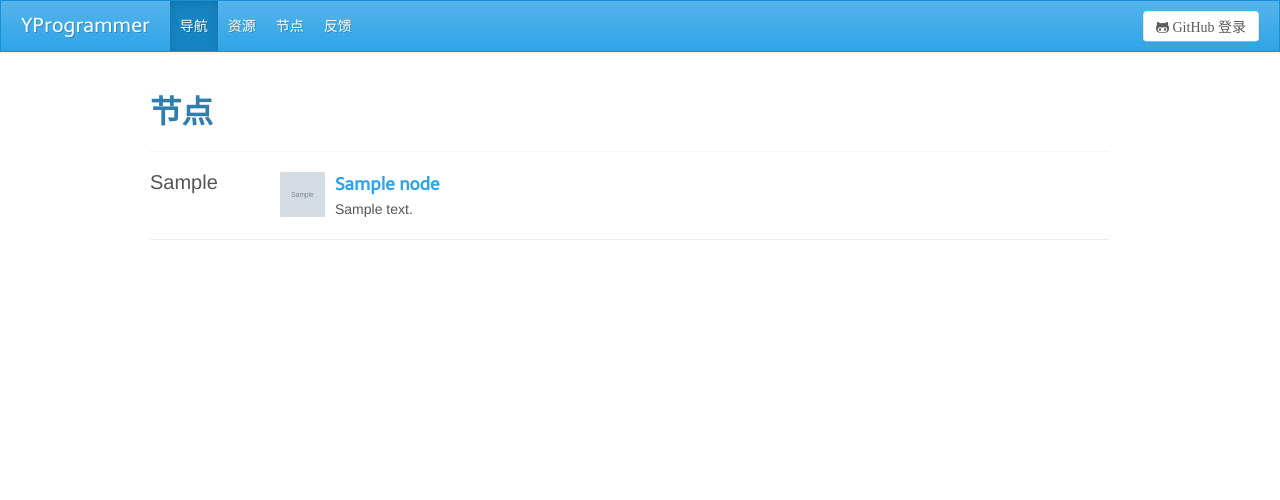
After one commit to hustlzp/yprogrammer, a Django app: page /nodes/all/ in a window 1280 px wide. The commit adds this page. Shown: the top 500 px of the page. Run offline with Django 3.2, Linux system fonts and the light colour scheme; tables that the repository leaves empty hold one stand-in row (values such as "Sample post"); grey boxes marked "Sample" are stand-in pictures.

Commit message:
display all nodes by type

```diff
--- a/resources/admin.py
+++ b/resources/admin.py
@@ -1,13 +1,13 @@
 from django.contrib import admin
-from resources.models import Resource
-from resources.models import Node
+from resources.models import Resource, Node, NodeType
 
 class ResourceInline(admin.StackedInline):
     model = Resource
     extra = 3
 
 class NodeAdmin(admin.ModelAdmin):
-    fields = ['parent_node', 'title', 'image_url', 'desc', 'create_time']
+    fields = ['type', 'title', 'image_url', 'desc', 'create_time']
     inlines = [ResourceInline]
 
 admin.site.register(Node, NodeAdmin)
+admin.site.register(NodeType)
--- a/resources/models.py
+++ b/resources/models.py
@@ -1,8 +1,15 @@
 from django.db import models
 from users.models import User
 
+class NodeType(models.Model):
+    type = models.CharField(max_length=50)
+
+    def __unicode__(self):
+        return self.type
+
 class Node(models.Model):
     parent_node = models.ForeignKey('self', null=True, blank=True)
+    type = models.ForeignKey(NodeType, null=True, blank=True)
     title = models.CharField(max_length=200)
     desc = models.TextField()
     image_url = models.CharField(max_length=200)
--- a/resources/static/resources/css/page.css
+++ b/resources/static/resources/css/page.css
@@ -16,12 +16,15 @@ body #footer .container #links{float:right;margin:0;list-style-type:none;}body #
 .res-item .res-content{margin-right:80px;margin-bottom:6px;}
 .res-item .res-extra-info{color:#aaa;}.res-item .res-extra-info a{color:#aaa;}
 .res-item .btn-group{position:absolute;right:0px;top:0px;padding-left:5px;padding-right:5px;padding:0;}
-.node-list{font-size:0px;}
-.node-item{margin:0 0 5px 0;padding:20px 4% 15px 1%;border-top:1px solid #eee;width:45%;display:inline-block;vertical-align:top;font-size:14px;}.node-item .media{margin-top:0;}
-.node-item h4{font-weight:normal;margin-bottom:8px;}
-.node-item .node-image{width:50px;height:50px;margin-right:2px;}
-.node-item .node-desc{margin-bottom:10px;}
 #page-nodes .page-header{border-bottom:0;margin:0;}
+#page-nodes .node-list{font-size:0px;}
+#page-nodes .node-item{margin:0 0 5px 0;padding:20px 4% 15px 1%;border-top:1px solid #eee;width:45%;display:inline-block;vertical-align:top;font-size:14px;}#page-nodes .node-item .media{margin-top:0;}
+#page-nodes .node-item h4{font-weight:normal;margin-bottom:8px;}
+#page-nodes .node-item .node-image{width:50px;height:50px;margin-right:2px;}
+#page-nodes .node-item .node-desc{margin-bottom:10px;}
+#page-all-nodes #all-nodes .node-type-item{border-bottom:1px solid #eee;margin-bottom:20px;}#page-all-nodes #all-nodes .node-type-item .node-type{font-size:20px;margin-bottom:15px;width:130px;float:left;}
+#page-all-nodes #all-nodes .node-type-item ul{width:810px;margin:0;float:left;list-style-type:none;font-size:0px;}#page-all-nodes #all-nodes .node-type-item ul li{display:inline-block;vertical-align:top;padding:0 15px 20px 0;margin:0;box-sizing:border-box;width:270px;font-size:14px;}#page-all-nodes #all-nodes .node-type-item ul li .media-body{margin-top:2px;}
+#page-all-nodes #all-nodes .node-type-item ul li img{width:45px;height:45px;}
 #page-node .node-image{max-height:60px;}
 #page-node #what-is-re{cursor:pointer;}
 #page-resource #what-is-ex{cursor:pointer;}
--- a/resources/static/resources/css/page.less
+++ b/resources/static/resources/css/page.less
@@ -147,6 +147,12 @@ body{
     }
 }
 
+#page-nodes{
+    .page-header{
+        border-bottom: 0;
+        margin: 0;
+    }
+
     .node-list{
         font-size: 0px;
     }
@@ -179,11 +185,48 @@ body{
             margin-bottom: 10px;
         }
     }
+}
 
-#page-nodes{
-    .page-header{
-        border-bottom: 0;
+#page-all-nodes{
+    #all-nodes{
+        .node-type-item{
+            border-bottom: 1px solid #eee;
+            margin-bottom: 20px;
+
+            .node-type{
+                font-size: 20px;
+                margin-bottom: 15px;
+                width: 130px;
+                float: left;
+            }
+
+            ul{
+                width: 810px;
                 margin: 0;
+                float: left;
+                list-style-type: none;
+                font-size: 0px;
+
+                li{
+                    display: inline-block;
+                    vertical-align: top;
+                    padding: 0 15px 20px 0;
+                    margin: 0;
+                    box-sizing: border-box;
+                    width: 270px;
+                    font-size: 14px;
+
+                    .media-body{
+                        margin-top: 2px;
+                    }
+
+                    img{
+                        width: 45px;
+                        height: 45px;
+                    }
+                }
+            }
+        }
     }
 }
 
--- /dev/null
+++ b/resources/templates/resources/all_nodes.html
@@ -0,0 +1,51 @@
+{% extends 'base.html' %}
+
+{% block page_id %}page-all-nodes{% endblock %}
+{% block page_title %}All Nodes{% endblock %}
+{% block body %}
+
+<div class="row">
+
+      <div class="page-header">
+         <h2>节点</h2>
+      </div>
+
+      <div id='all-nodes'>
+         {% for nt in node_types %}
+            <div class='node-type-item clearfix'>
+               <div class='node-type'>{{ nt.type }}</div>
+               <ul class='nodes'>
+                  {% for n in nt.nodes %}
+                  <li class='media'>
+                     <a href="{% url 'node' n.id %}" class='pull-left'>
+                        <img class='node-image media-object' src="{{ n.image_url }}">
+                     </a>
+
+                     <div class='media-body'>
+                        <h4 class='media-heading'><a href="{% url 'node' n.id %}" >{{ n.title }}</a></h4>
+                        <div class='node-desc'>{{ n.desc }}</div>
+                        <!-- <div class='btn-group'>
+                           {% if n.is_followed %}
+                           <a class="btn btn-mini btn-primary" href="{% url 'disfollow_node' n.id %}">已关注</a>
+                           {% else %}
+                           <a class="btn btn-mini" href="{% url 'follow_node' n.id %}">关注</a>
+                           {% endif%}
+                           <a class='btn btn-mini'>{{ n.follow_count }}</a>
+                        </div> -->
+                     </div>
+                  </li>
+                  {% endfor %}
+               </ul>
+            </div>
+         {% endfor %}
+      </div>
+
+
+<!--    <div class="span4">
+      <div class="sidebar-header">
+         <h4>近期新增</h4>
+      </div>
+   </div> -->
+</div>
+
+{% endblock %}
--- a/resources/templates/resources/node.html
+++ b/resources/templates/resources/node.html
@@ -44,11 +44,11 @@ $(function(){
 
          <div class="res-content">{{ r.desc }}</div>
 
-         <div class='res-extra-info'>
+         <!-- <div class='res-extra-info'>
             By <a href='{% url 'user' r.creator.name %}'>{{ r.creator.name }}</a>
             <span class='divider'></span>
             <span class='res-time'>{{ r.create_time }}</span>
-         </div>
+         </div> -->
 
          <div class='btn-group'>
             {% if r.is_collected %}
--- a/resources/templates/resources/nodes.html
+++ b/resources/templates/resources/nodes.html
@@ -8,8 +8,7 @@
    <div class="span8">
       <div class="page-header">
          <h2>发现节点</h2>
-
-         <a href="#" class="btn btn-primary corner">节点网络</a>
+         <a href="{% url 'all_nodes' %}" class="btn btn-primary corner">节点网络</a>
       </div>
 
       <div class='node-list'>
--- a/resources/urls.py
+++ b/resources/urls.py
@@ -12,5 +12,6 @@ urlpatterns = patterns('',
     url(r'^nodes/$', views.nodes, name='nodes'),
     url(r'^node/(?P<n_id>\d+)/$', views.node, name='node'),
     url(r'^node/(?P<n_id>\d+)/follow/$', views.follow_node, name='follow_node'),
-    url(r'^node/(?P<n_id>\d+)/disfollow/$', views.disfollow_node, name='disfollow_node')
+    url(r'^node/(?P<n_id>\d+)/disfollow/$', views.disfollow_node, name='disfollow_node'),
+    url(r'^nodes/all/$', views.all_nodes, name='all_nodes')
 )
--- a/resources/views.py
+++ b/resources/views.py
@@ -1,7 +1,7 @@
 #-*- coding: UTF-8 -*-
 from django.http import HttpResponse
 from django.shortcuts import render, redirect
-from resources.models import Resource, Node, NodeFollow, ResourceCollect
+from resources.models import Resource, Node, NodeType, NodeFollow, ResourceCollect
 from users.models import User
 
 def resources(request):
@@ -49,6 +49,12 @@ def nodes(request):
             n.is_followed = False
     return render(request, 'resources/nodes.html', {'nodes': nodes})
 
+def all_nodes(request):
+    node_types = NodeType.objects.all()
+    for n in node_types:
+        n.nodes = Node.objects.filter(type=n.id)
+    return render(request, 'resources/all_nodes.html', {'node_types': node_types})
+
 def node(request, n_id):
     node = Node.objects.get(id=n_id)
     follow_count = NodeFollow.objects.filter(node=n_id).count()
```
Also changed, not shown: 4 other files. Lines whose indentation alone changed are shown as unchanged.
